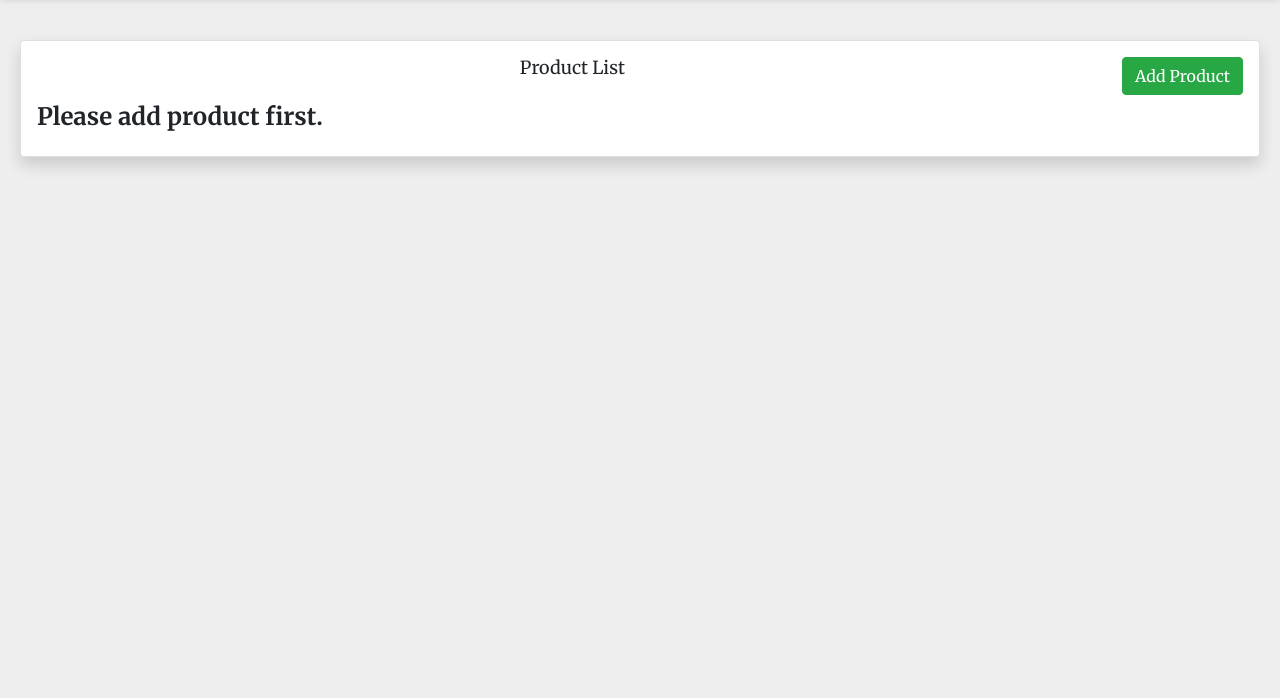
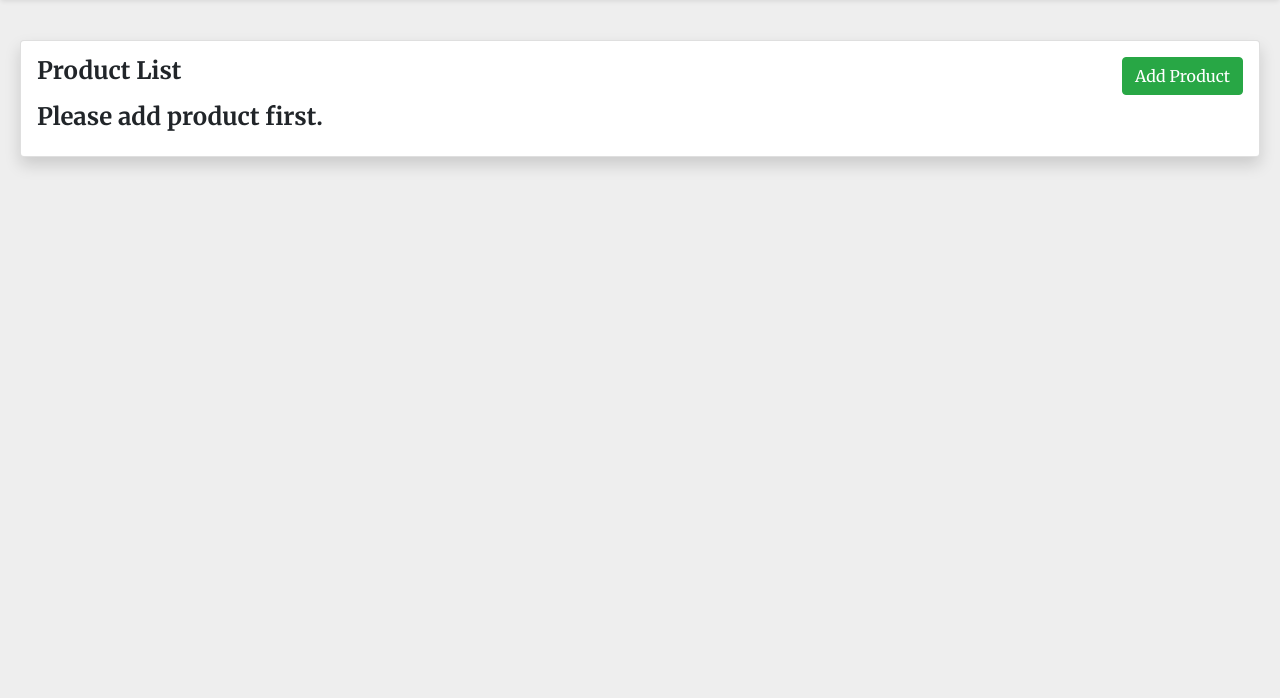
Before and after one commit to github-ravish/point-of-sale, a Django app: template app/product/templates/product/list.html in a window 1280 px wide. Shown: the part 59-757 px from the top of the page. Run offline with Django 3.2, Linux system fonts and the light colour scheme; the template is opened without the code that fills it, so the values that code supplies are empty; some libraries are stand-ins or nearby versions.

Commit message:
minor style changes

```diff
--- a/app/product/templates/product/list.html
+++ b/app/product/templates/product/list.html
@@ -10,8 +10,8 @@
 <div class="content" id="container-fluid">
 	<div class="card app__product-list p-3 shadow rounded">
 		<div class="row mb-2">
-			<div class="col-6 text-right">
-				<h2>Product List</h2>
+			<div class="col-6">
+				<h1>Product List</h1>
 			</div>
 			<div class="col-6 text-right">
 				<a class="btn btn-success" href="{% url 'product:create' shop_slug=shop_slug  %}">Add
```
